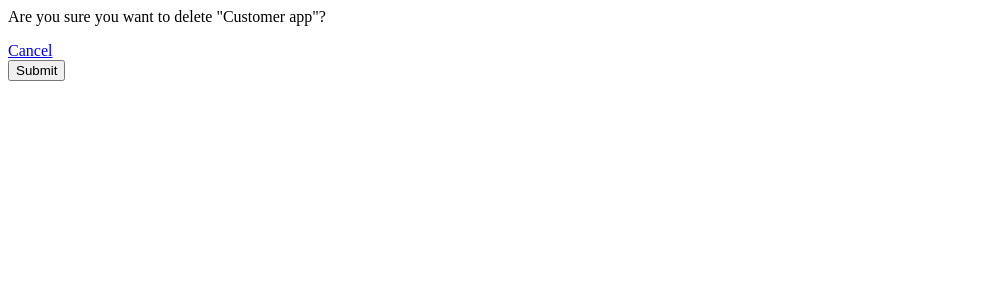
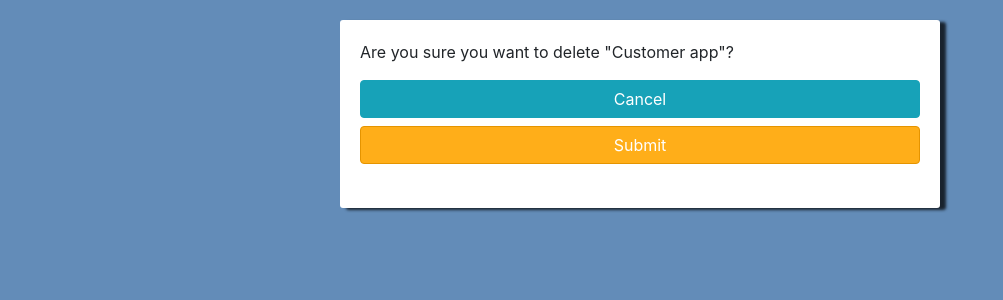
Before and after one commit to alxayeed/todo, a Django app: page /delete_task/2/ in a window 1280 px wide. Shown: the top 300 px of the page, without its empty margins (0-1003 px from the left). Run offline with Django 3.2, Linux system fonts and the light colour scheme; data comes from the database, SQL or seed files in the repository; some libraries are stand-ins or nearby versions.

Commit message:
style added to edit and delete page

```diff
--- a/todo/task/templates/task/delete.html
+++ b/todo/task/templates/task/delete.html
@@ -1,8 +1,64 @@
-<p>Are you sure you want to delete "{{item.title}}"?</p>
-<a href="{% url 'list' %}" > Cancel</a>
+<link rel="stylesheet" href="https://stackpath.bootstrapcdn.com/bootstrap/4.5.0/css/bootstrap.min.css" integrity="sha384-9aIt2nRpC12Uk9gS9baDl411NQApFmC26EwAOH8WgZl5MYYxFfc+NcPb1dKGj7Sk" crossorigin="anonymous">
 
 
-<form method="POST" action="">
+
+<style>
+    body{
+        background-color: #638CB8;
+    }
+
+    input{
+        width: 100%;
+        padding: 12px 20px;
+        margin: 8px 0;
+        box-sizing: border-box
+    }
+
+    input::placeholder{
+        color:#d3d3d3
+
+    }
+
+    .submit{
+        background-color: #6BA3E8;
+    }
+
+    .center-column{
+        width: 600px;
+        margin: 20px auto;
+        padding: 20px;
+        background-color: #fff;
+        border-radius: 3px;
+        box-shadow: 6px 2px 3px 0px rgba(0,0,0,0.75);
+    }
+
+    .item-row{
+         background-color: #906abd;
+         margin: 10px;
+         padding: 20px;
+         border-radius: 3px;
+         color: #fff;
+         font-size: 16px;
+         box-shadow: 0px -1px 10px -4px rgba(0,0,0,0.75);
+    }
+
+    .btn-danger{
+        background-color: #ffae19;
+        border-color: #e59400;
+    }
+
+
+
+</style>
+<div class="center-column">
+
+    <p>Are you sure you want to delete "{{item.title}}"?</p>
+    <a class="btn btn-info" href="{% url 'list' %}" style="width: 100%;"> Cancel</a>
+
+
+    <form method="POST" action="">
     {% csrf_token %}
-    <input type="submit" name="Confirm">
-</form>
+    <input class="btn btn-danger" type="submit" name="Confirm">
+    </form>
+
+</div>
--- a/todo/task/templates/task/list.html
+++ b/todo/task/templates/task/list.html
@@ -26,7 +26,7 @@
     .center-column{
         width: 600px;
         margin: 20px auto;
-        padding: 20px auto;
+        padding: 20px;
         background-color: #fff;
         border-radius: 3px;
         box-shadow: 6px 2px 3px 0px rgba(0,0,0,0.75);
```
Also changed, not shown: todo/task/templates/task/update_task.html (+54 -14 lines).
